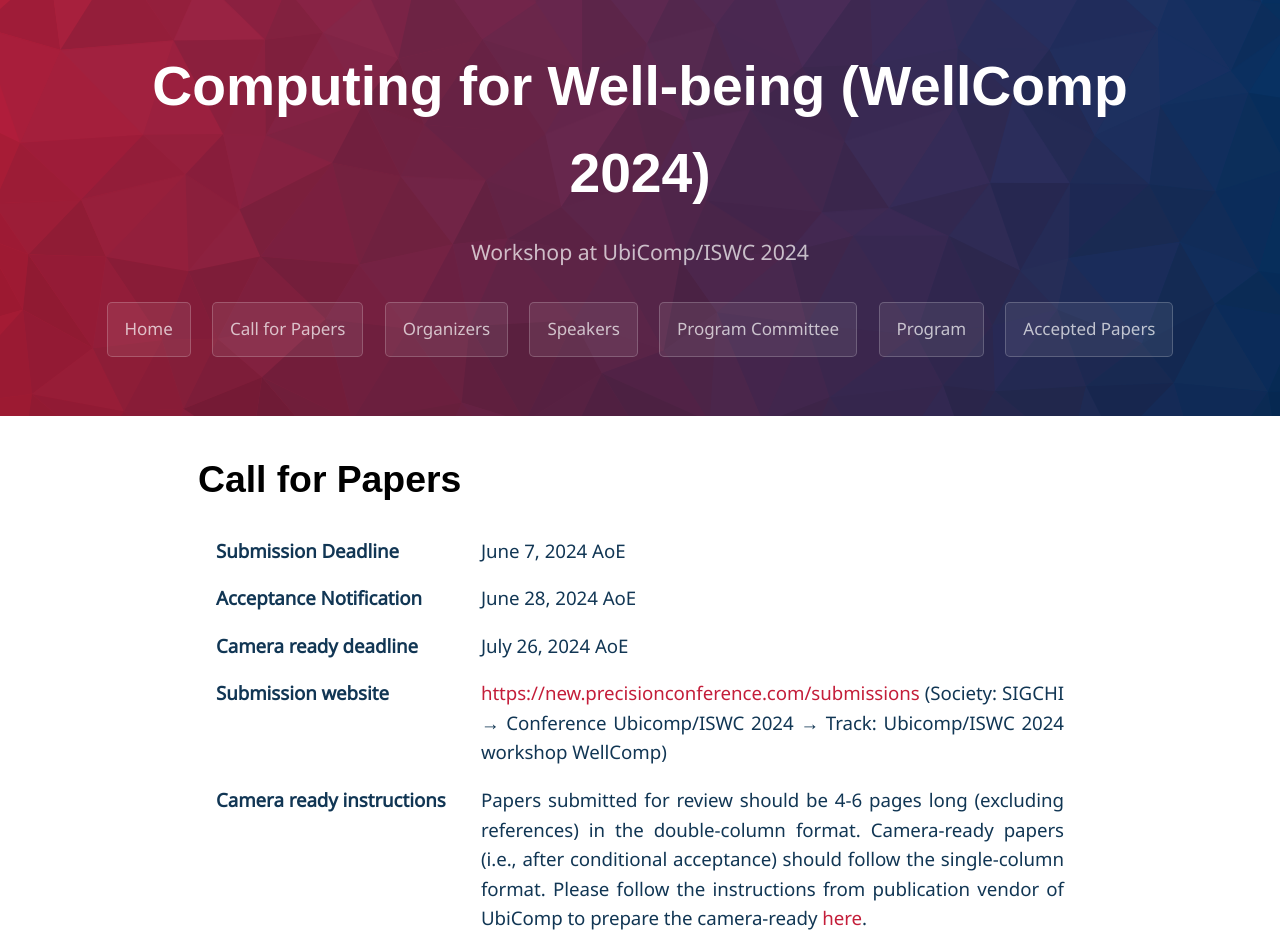
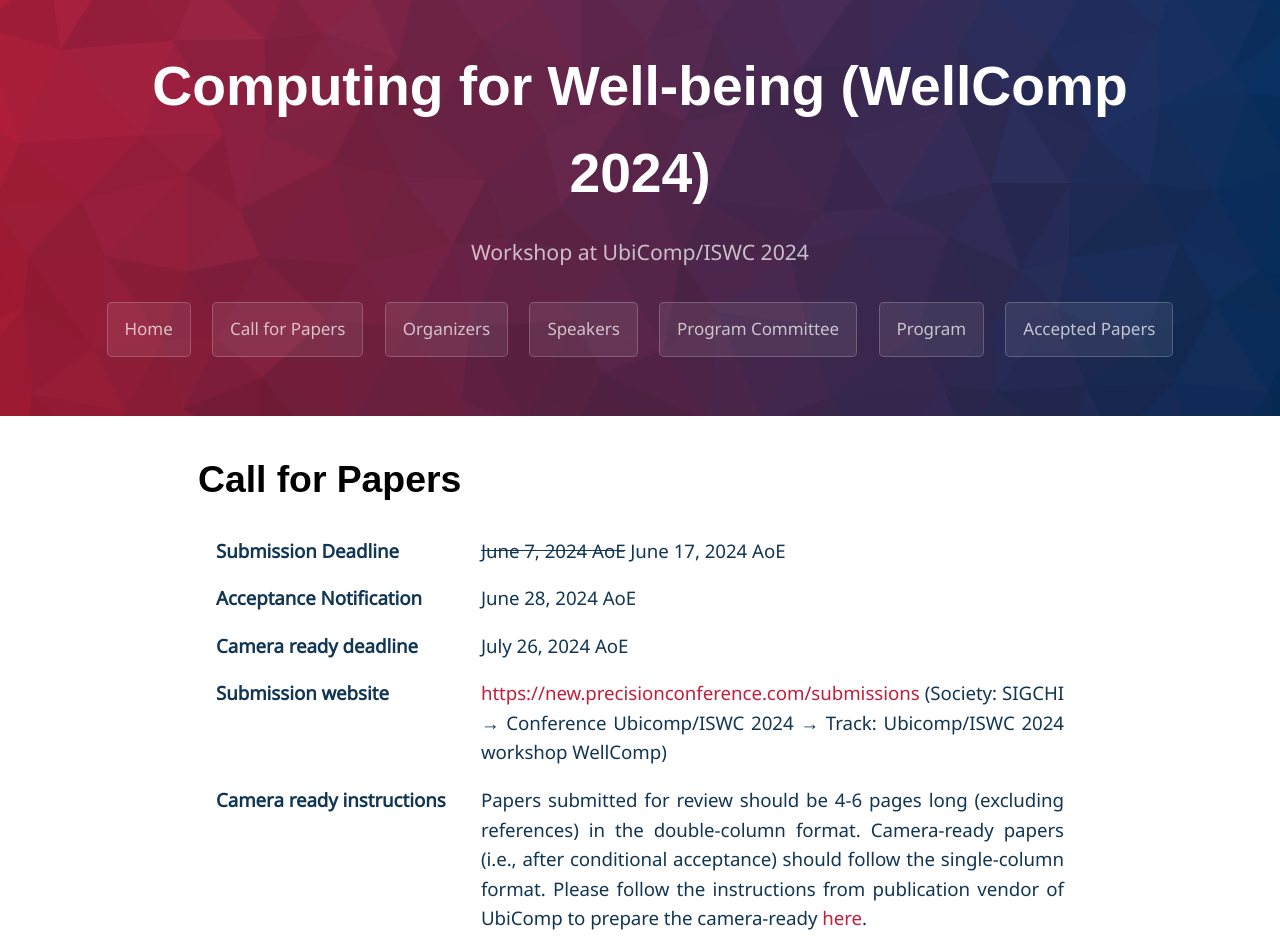
Before and after one commit to wellcomp2024/wellcomp2024.github.io, a plain HTML site: page cfp.html in a window 1280 px wide. Shown: the top 945 px of the page. Drawn offline with Linux system fonts and the light colour scheme; a web font is replaced by a local one.

Commit message:
2024_06_03_22_16

```diff
--- a/cfp.html
+++ b/cfp.html
@@ -46,7 +46,7 @@
       <table class="foo">
         <tr>
           <td width="30%"><b>Submission Deadline</b></td>
-          <td width="70%">June 7, 2024 AoE </td>
+          <td width="70%"><s> June 7, 2024 AoE</s>  June 17, 2024 AoE </td>
         </tr>
         <tr>
           <td><b>Acceptance Notification</b></td>
@@ -125,8 +125,8 @@
 
         <ul>
 
-          <li>June 7, 2024 AoE – Submission Deadline </li>
-          <li>June 28, 2024 AoE – Notification of Acceptance</li>
+          <li><s>June 7, 2024 AoE</s>  June 17, 2024 AoE– Submission Deadline </li>
+          <li> June 28, 2024 AoE – Notification of Acceptance</li>
           <li>July 26, 2024 AoE – Camera-ready</li>
           <li>October 5-6, 2024 – Workshop Date</li>
         </ul>
```
